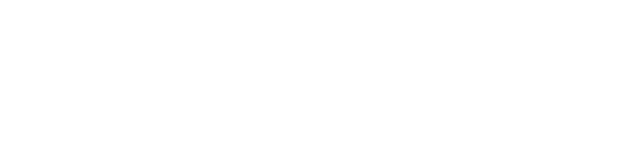
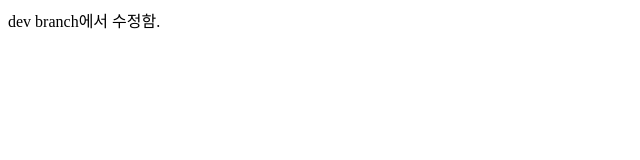
Before and after one commit to jhm010234/git-blog, a plain HTML site: page dev.html in a window 1280 px wide. Shown: the whole page, without its empty margins (0-640 px from the left). Drawn offline with Linux system fonts and the light colour scheme.

Commit message:
Update dev.html

```diff
--- a/dev.html
+++ b/dev.html
@@ -5,5 +5,7 @@
     <meta name="viewport" content="width=device-width, initial-scale=1.0" />
     <title>dev.html</title>
   </head>
-  <body></body>
+  <body>
+    dev branch에서 수정함.
+  </body>
 </html>
```
